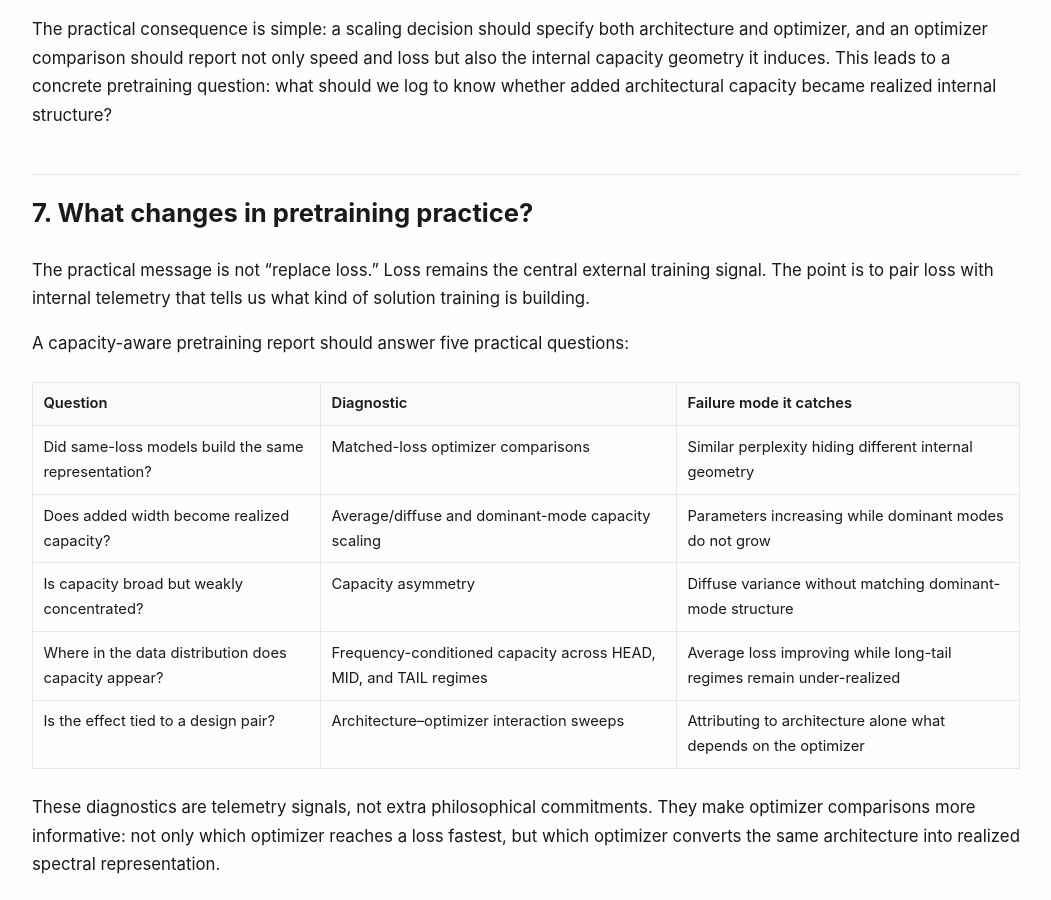
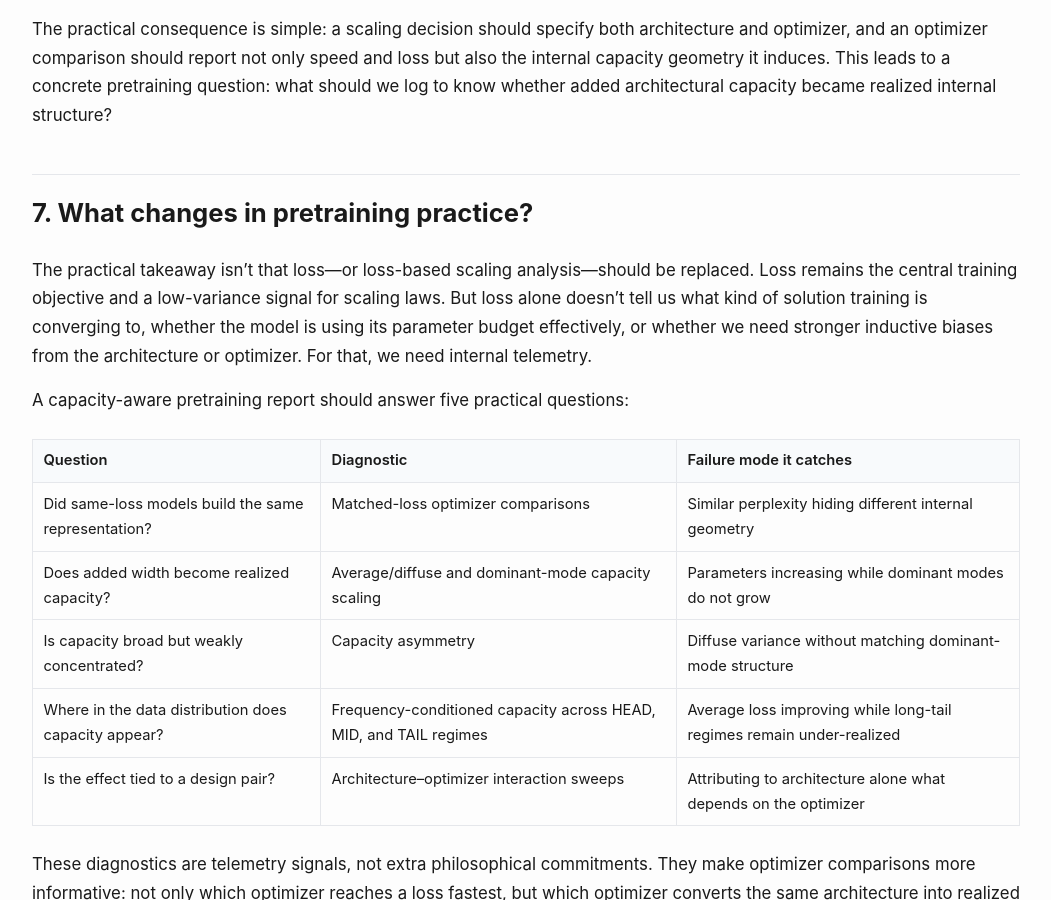
Before and after one commit to optimizer-scaling-laws/optimizer-scaling-laws.github.io, a Jekyll site: the page built from _posts/2026-06-18-architecture-creates-capacity-optimizers-realize-it.md, in a window 1280 px wide and 900 px high, scrolled down 13774 px. Shown: the whole window, without its empty margins (114-1165 px from the left). Built offline with Jekyll 4.4.1, drawn with Linux system fonts in a browser that asks for light colours.

Commit message:
Added better opening in Section 7

```diff
--- a/_posts/2026-06-18-architecture-creates-capacity-optimizers-realize-it.md
+++ b/_posts/2026-06-18-architecture-creates-capacity-optimizers-realize-it.md
@@ -470,7 +470,7 @@ The practical consequence is simple: a scaling decision should specify both arch
 ## 7. What changes in pretraining practice?
 {: #what-changes-in-pretraining-practice}
 
-The practical message is not "replace loss." Loss remains the central external training signal. The point is to pair loss with internal telemetry that tells us what kind of solution training is building.
+The practical takeaway isn't that loss—or loss-based scaling analysis—should be replaced. Loss remains the central training objective and a low-variance signal for scaling laws. But loss alone doesn't tell us what kind of solution training is converging to, whether the model is using its parameter budget effectively, or whether we need stronger inductive biases from the architecture or optimizer. For that, we need internal telemetry.
 
 A capacity-aware pretraining report should answer five practical questions:
 
```
